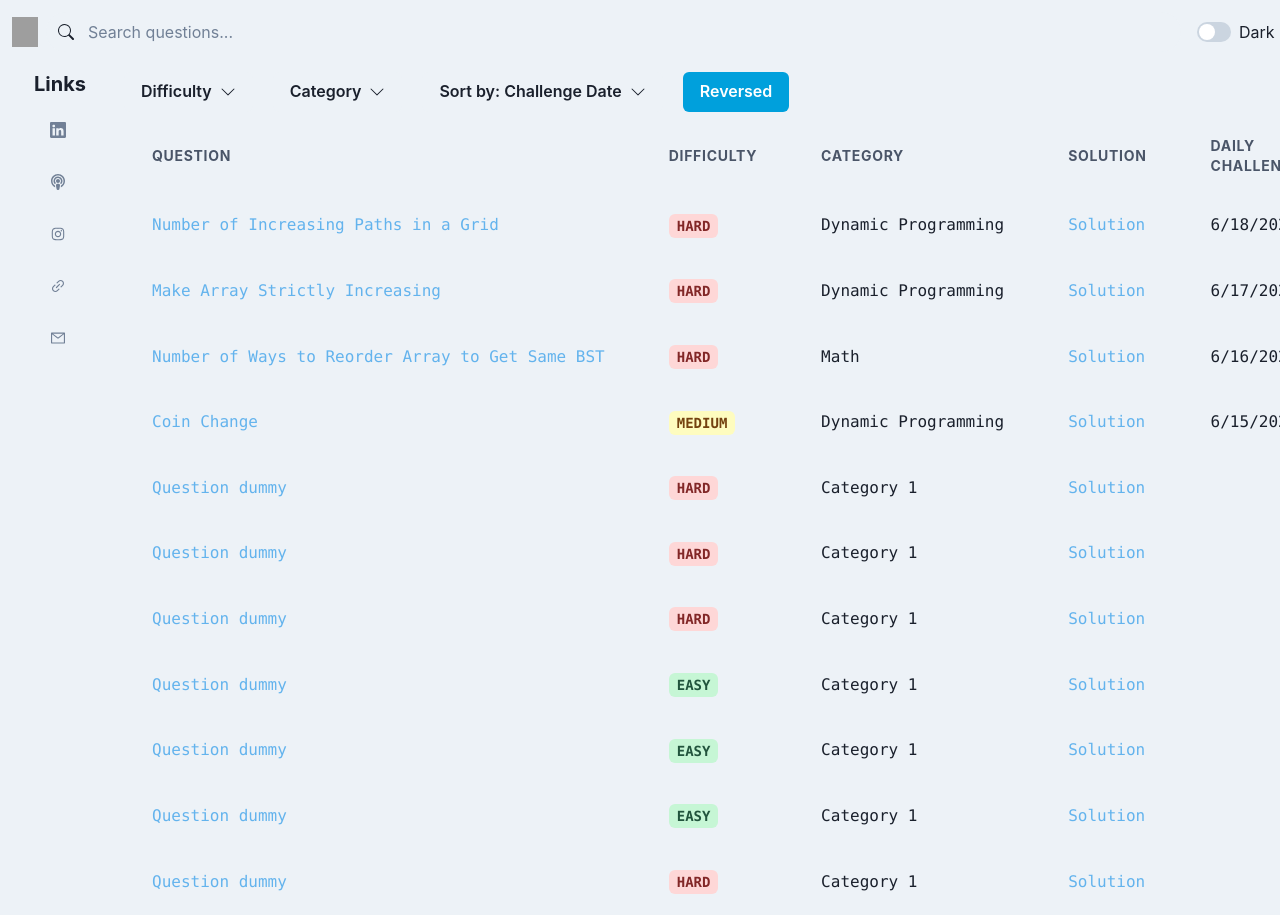
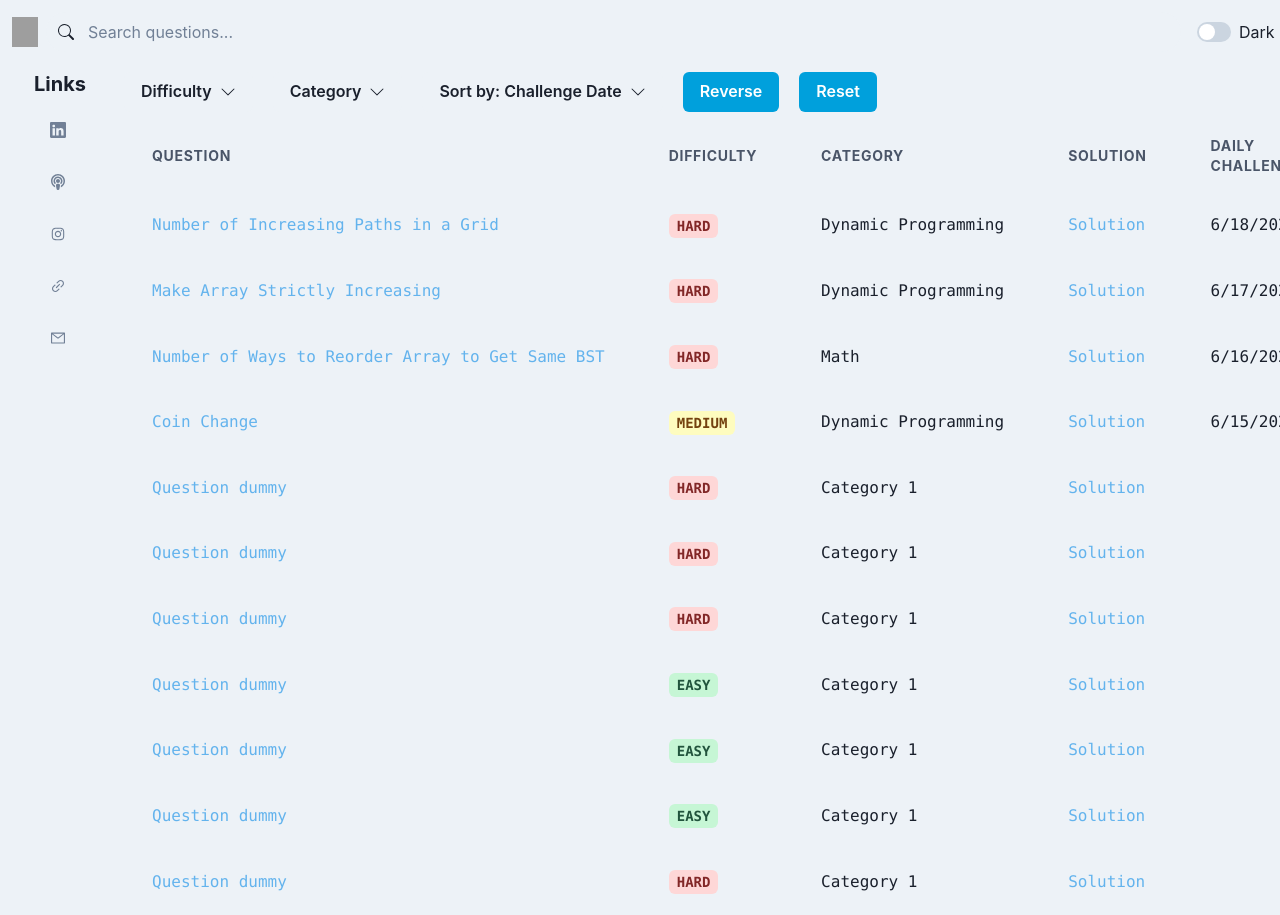
Before and after one commit to LeeHengYu/leetcode-reviewer, a React (Vite) app: page / in a window 1280 px wide. Shown: the top 915 px of the page. Built offline with nearby package versions, Linux system fonts and the light colour scheme; grey boxes are pictures that could not be loaded.

Commit message:
Build reseter but haven't cleared input field

```diff
--- /dev/null
+++ b/src/components/Reseter.tsx
@@ -0,0 +1,24 @@
+import { Button } from "@chakra-ui/react";
+import useQuestionFilterStore from "../stores/QuestionFilterStore";
+import useQuestionSortingStore from "../stores/QuestionSortingStore";
+
+const Reseter = () => {
+  const { setCategory, setDifficulty, setSearchText } =
+    useQuestionFilterStore();
+  const { setBy } = useQuestionSortingStore();
+
+  const onReset = () => {
+    setCategory("");
+    setDifficulty("");
+    setSearchText("");
+    setBy("");
+  };
+
+  return (
+    <Button onClick={onReset} colorScheme="linkedin">
+      Reset
+    </Button>
+  );
+};
+
+export default Reseter;
--- a/src/components/TableComponent.tsx
+++ b/src/components/TableComponent.tsx
@@ -30,6 +30,7 @@ import CategorySelector from "./CategorySelector";
 import SortSelector from "./SortSelector";
 import useQuestionSortingStore from "../stores/QuestionSortingStore";
 import dataSorting from "../hook/dataSorting";
+import Reseter from "./Reseter";
 
 const TableComponent = () => {
   const [selectedSolution, setSelectedSolution] = useState("");
@@ -70,8 +71,9 @@ const TableComponent = () => {
         <CategorySelector />
         <SortSelector />
         <Button onClick={() => setReversed(!reversed)} colorScheme="linkedin">
-          Reversed
+          Reverse
         </Button>
+        <Reseter />
       </HStack>
       <Table variant="striped" size="lg" fontFamily="mono">
         <Thead>
```
